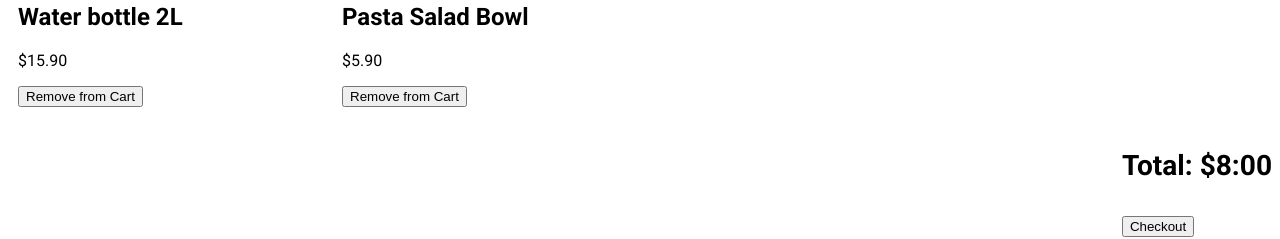
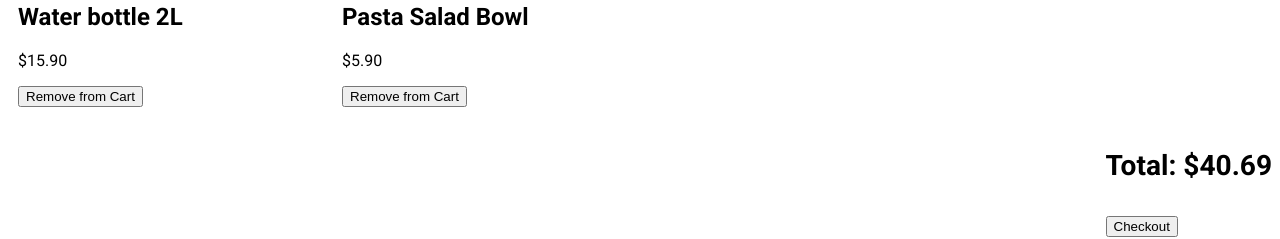
Before and after one commit to deepuparry/WD13-HTML-CSS-Project, a plain HTML site: page index.html in a window 1280 px wide. Shown: the part 3426-3665 px from the top of the page. Drawn offline with Linux system fonts and the light colour scheme.

Commit message:
changed total

```diff
--- a/index.html
+++ b/index.html
@@ -198,7 +198,7 @@
                 <br>
 
                 <div class="checkout" target="_blank">
-                    <h3>Total: $8:00</h3>
+                    <h3>Total: $40.69</h3>
                     <button>Checkout</button>
                 </div>
 
```
